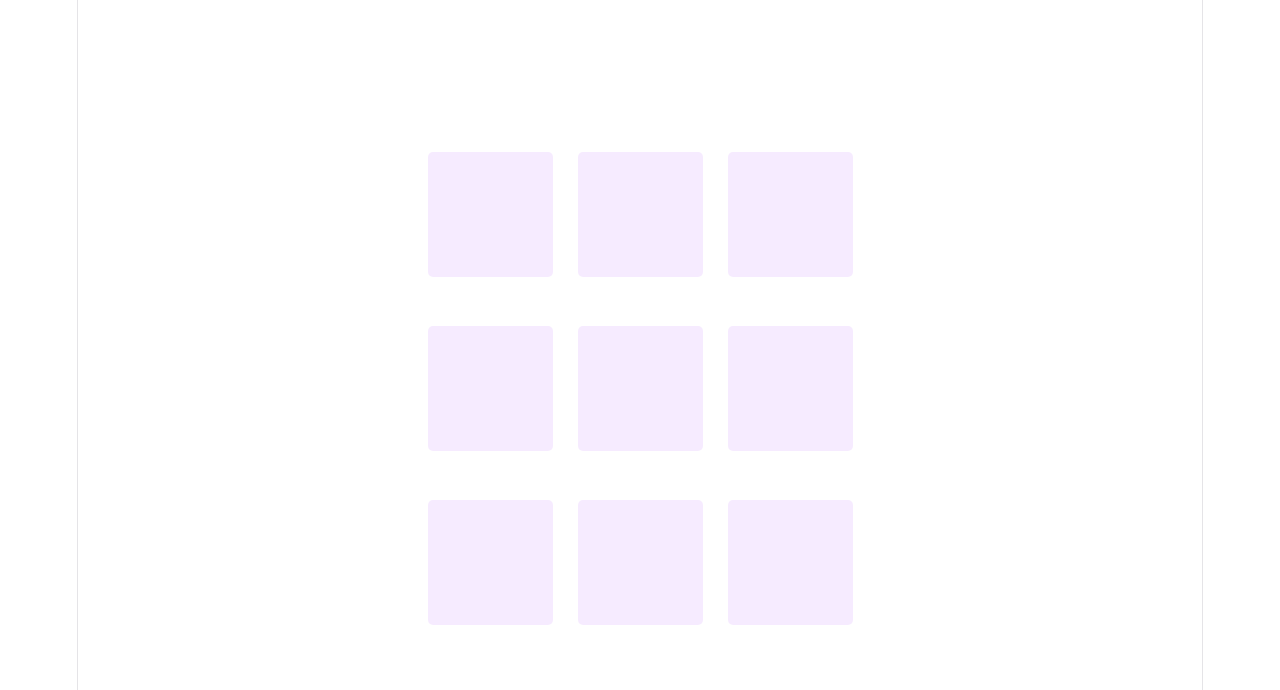
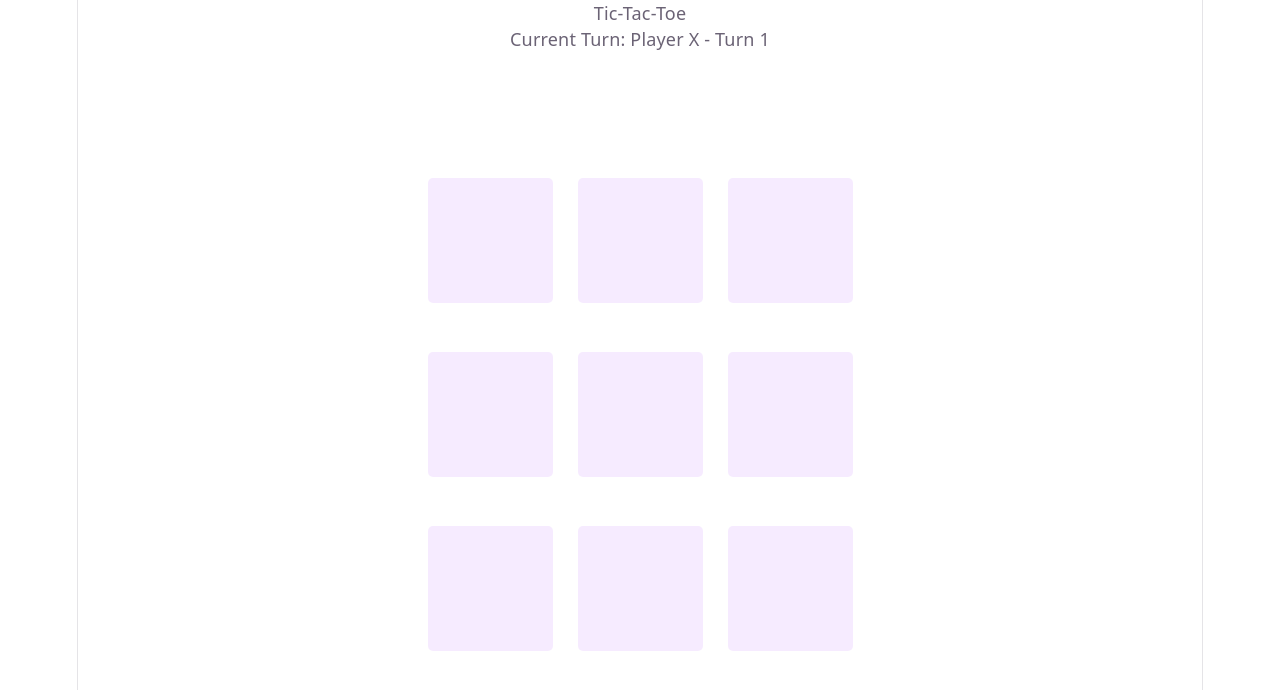
Before and after one commit to swagat-npc/tic-tac-toe, a React app: page / in a window 1280 px wide. Shown: the top 690 px of the page. Built offline with nearby package versions, Linux system fonts and the light colour scheme; the HTML template or start-up script is replaced by a standard one.

Commit message:
feat: add the logic to change turns and reset game

```diff
--- a/src/App.tsx
+++ b/src/App.tsx
@@ -4,13 +4,17 @@ import CellBtn from './components/CellBtn'
 import { CellState } from './types/CellState';
 
 const App = () => {
-  const [turn, setTurn] = useState(CellState.X);
+  const [turn, setTurn] = useState<number>(1);
   const [cells, setCell] = useState<CellState[]>([]);
 
   useEffect(() => {
+    resetGame();
+  }, []);
+
+  const resetGame = () => {
     resetCells();
     resetTurn();
-  }, []);
+  }
 
   const resetCells = () => {
     setCell([
@@ -21,16 +25,43 @@ const App = () => {
   }
 
   const resetTurn = () => {
-    setTurn(CellState.X);
+    setTurn(1);
+  }
+
+  const changeTurn = (index: number) => {
+    setCell(prev => {
+      const updatedCells = [...prev];
+      updatedCells[index] = currentTurn();
+      return updatedCells;
+    });
+
+    const nextTurn = turn + 1;
+    setTurn(nextTurn);
+
+    if (nextTurn > 9) {
+      resetGame();
+    }
+  }
+
+  const currentTurn = (): CellState => {
+    return (turn % 2 == 0 ? CellState.O : CellState.X);
   }
 
   return (
     <>
+      <section id="header">
+        <div className="title">
+          Tic-Tac-Toe
+        </div>
+        <div className="turn-container">
+          Current Turn: Player {currentTurn()} - Turn {turn}
+        </div>
+      </section>
       <section id="grid">
         <div className="cell-btn-container">
           {
             cells.map((cell, index) => {
-              return <CellBtn key={index} symbol={cell} turn={turn} />
+              return <CellBtn key={index} placement={index} symbol={cell} action={changeTurn} />
             })
           }
         </div>
--- a/src/components/CellBtn.tsx
+++ b/src/components/CellBtn.tsx
@@ -1,23 +1,25 @@
-import { useState } from "react"
 import "./CellBtn.css"
 import { CellState } from "../types/CellState"
 import SymbolX from "../assets/X.png"
 import SymbolO from "../assets/O.png"
 
 type CellBtnProps = {
+    placement: number,
     symbol: CellState,
-    turn: CellState
+    action: (placement: number) => void
 }
 
-const CellBtn = ({ symbol, turn }: CellBtnProps ) => {
-  const [mark, setMark] = useState<CellState>(symbol);
+const CellBtn = ({ placement, symbol, action }: CellBtnProps ) => {
+  const btnAction = () => {
+    action(placement);
+  }
 
   return (
     <>
-      <button type="button" className="cell" onClick={() => setMark(turn)}>
+      <button type="button" className="cell" onClick={btnAction}>
         {
-          mark != CellState.T && (
-            <img src={ mark == CellState.X ? SymbolX : SymbolO } alt={ mark == CellState.X ? "X" : "O" } />
+          symbol != CellState.T && (
+            <img src={ symbol == CellState.X ? SymbolX : SymbolO } alt={ symbol == CellState.X ? "X" : "O" } />
           )
         }
       </button>
```
